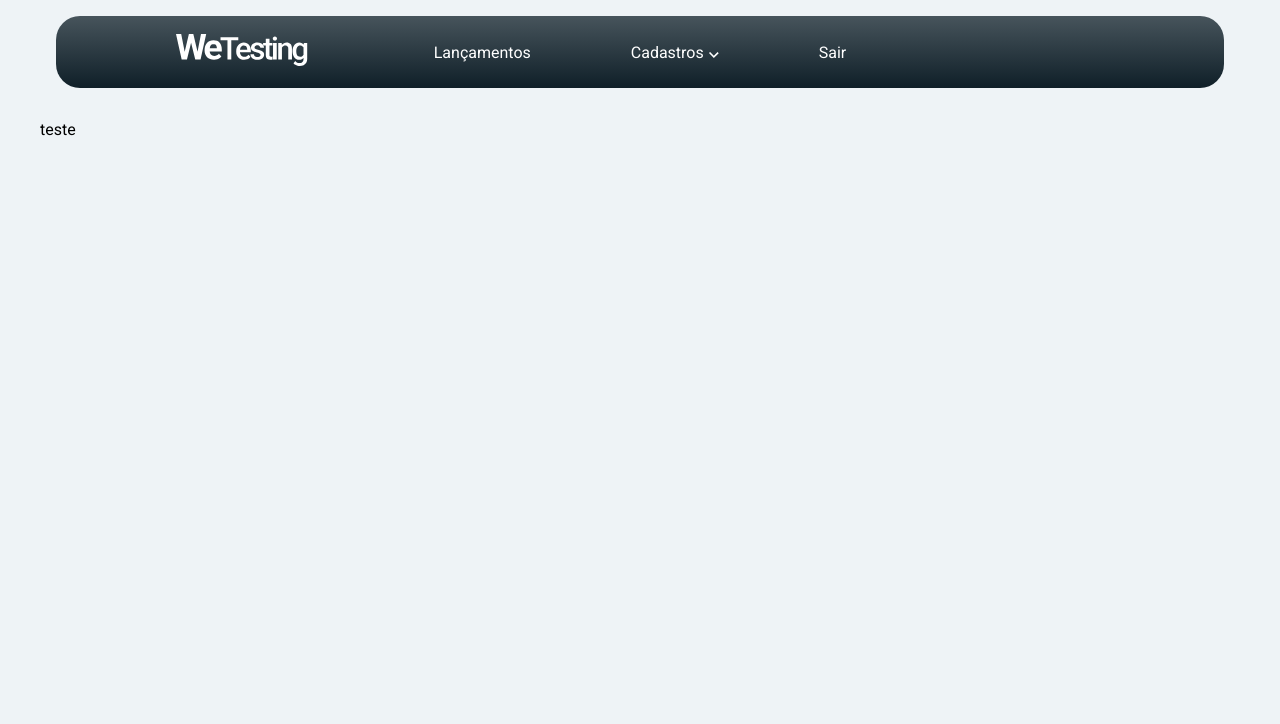
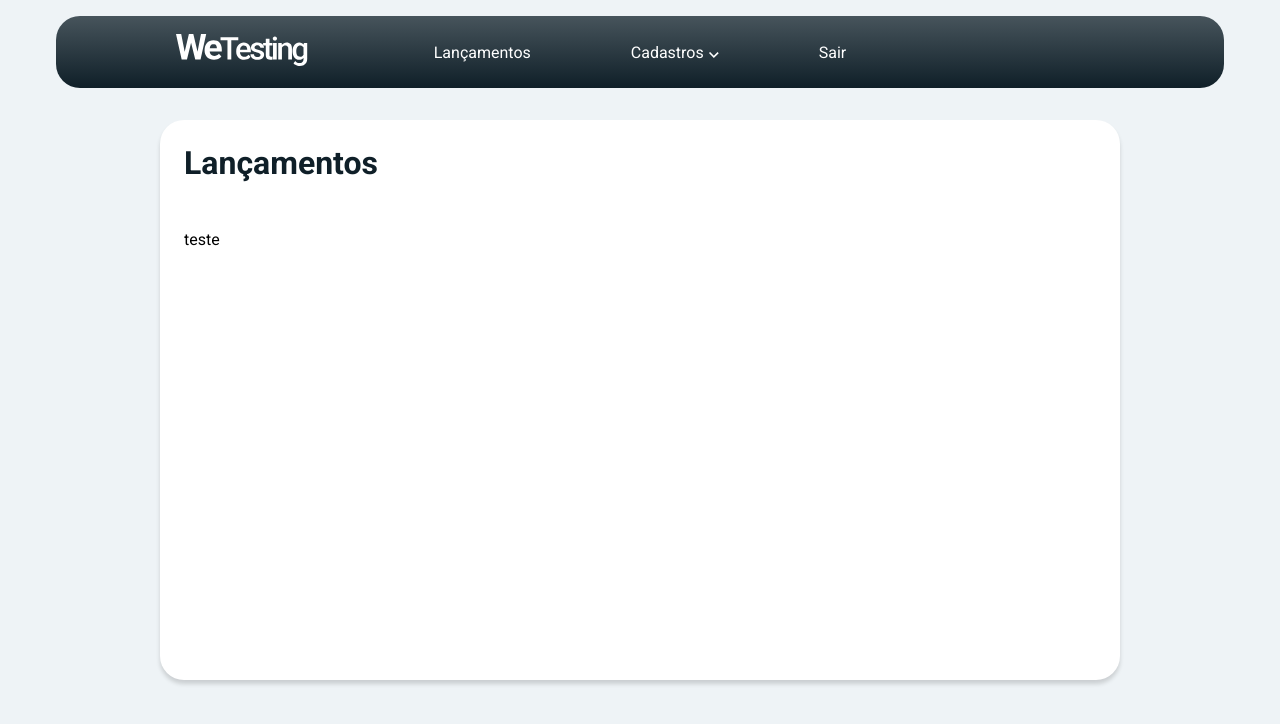
Before and after one commit to devMH-sc/WeTesting, a React (Vite) app in the folder frontend/: page / in a window 1280 px wide. Shown: the top 724 px of the page. Built offline with nearby package versions, Linux system fonts and the light colour scheme.

Commit message:
WET-41: oops

```diff
--- a/frontend/src/pages/Tasks/index.tsx
+++ b/frontend/src/pages/Tasks/index.tsx
@@ -1,9 +1,7 @@
-import { Form } from "../../components/Form"
+import { Page } from '../../components/Page';
 
 function Tasks() {
-	return (
-		<Form title="Lançamentos">teste</Form>
-	)
+	return <Page title="Lançamentos">teste</Page>;
 }
 
-export { Tasks }
+export { Tasks };
```
